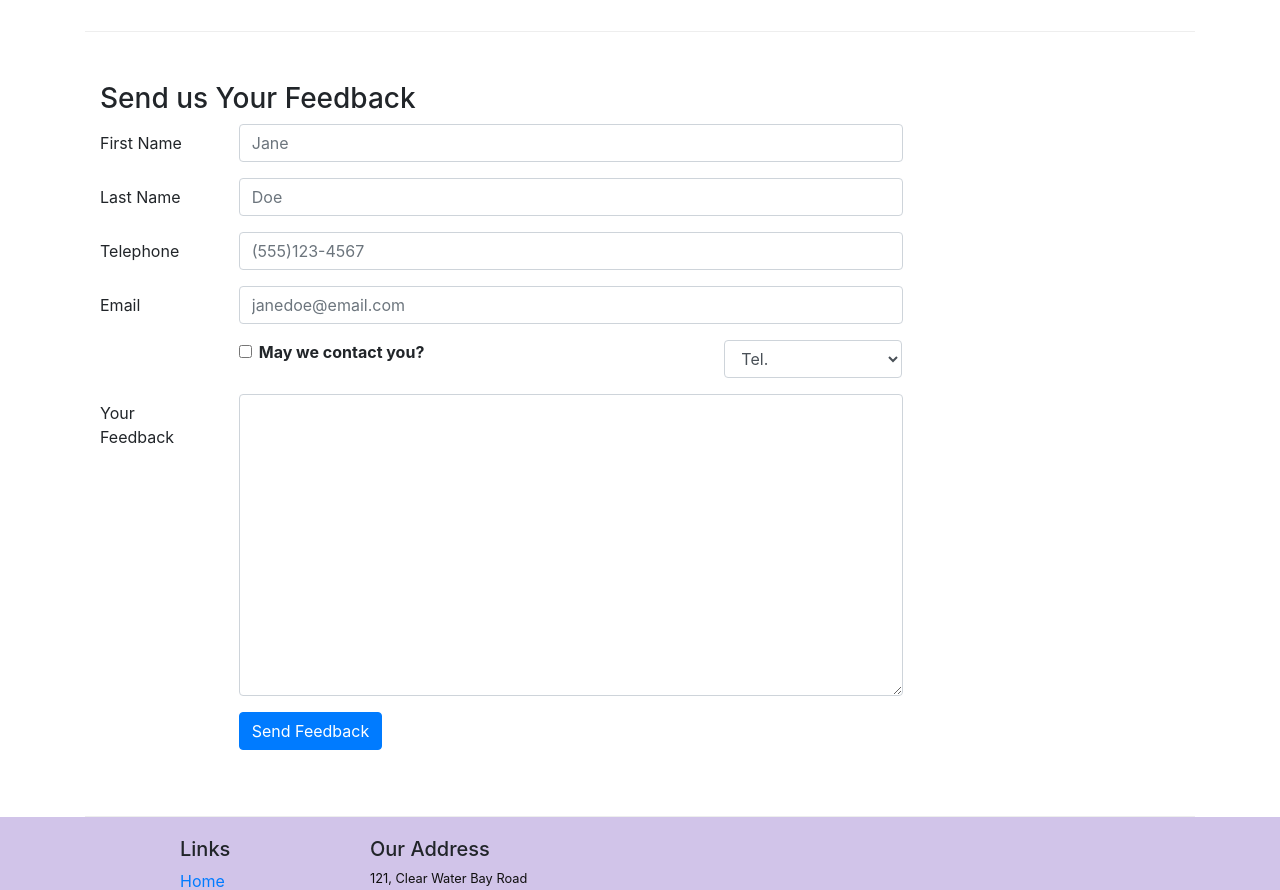
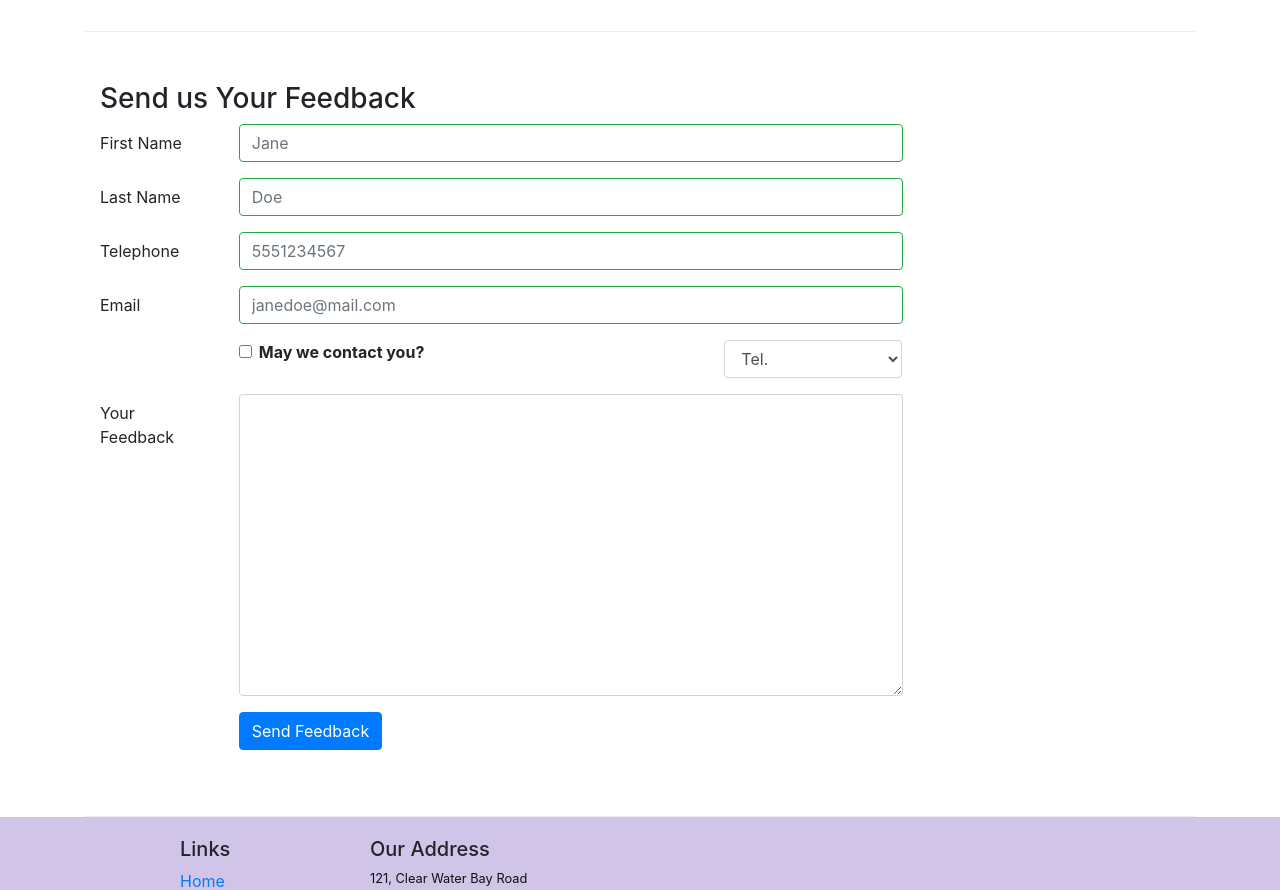
Before and after one commit to AshTears/confusion-react, a React (Create React App) app: page /contactus in a window 1280 px wide. Shown: the part 840-1730 px from the top of the page. Built offline with nearby package versions, Linux system fonts and the light colour scheme.

Commit message:
Controlled Form Validation

```diff
--- a/src/components/ContactComponent.js
+++ b/src/components/ContactComponent.js
@@ -1,7 +1,7 @@
 /* @author: Ashika Shallow */
 
 import React, { Component } from "react"
-import {Breadcrumb, BreadcrumbItem, Button, Form, FormGroup, Label, Input, Col} from "reactstrap"
+import {Breadcrumb, BreadcrumbItem, Button, Form, FormGroup, Label, Input, Col, FormFeedback} from "reactstrap"
 import {Link} from "react-router-dom"
 
 class Contact extends Component{
@@ -14,10 +14,17 @@ class Contact extends Component{
 			email: '',
 			agree: false,
 			contactType: 'Tel.',
-			message: ''
+			message: '',
+			touched: {
+				firstname: false,
+				lastname: false,
+				telnum: false,
+				email: false
+			}
 		}
 		this.handleSubmit = this.handleSubmit.bind(this)
 		this.handleInputChange = this.handleInputChange.bind(this)
+		this.handleBlur = this.handleBlur.bind(this)
 	}
 
 	handleInputChange(event){
@@ -36,7 +43,39 @@ class Contact extends Component{
 		event.preventDefault()
 	}
 
+	handleBlur = (field) => (evt) => {
+		this.setState({
+			touched: {...this.state.touched, [field]:true}
+		})
+	}
+
+	validate(firstname, lastname, telnum, email){
+		const errors = {
+			firstname: '',
+			lastname: '',
+			telnum: '',
+			email: ''
+		}
+
+		if(this.state.touched.firstname && firstname.length < 3 || firstname.length > 10){
+			errors.firstname = "First Name should be longer than 3 characters"
+		}
+
+		if(this.state.touched.lastname && lastname.length < 3 || lastname.length > 10){
+			errors.firstname = "Last Name should be between 3 and 10 characters"
+		}
+		const reg = /^\d+$/
+		if(this.state.touched.telnum && !reg.test(telnum))
+			errors.telnum = "Telephone should contain only digits"
+
+		if(this.state.touched.email && email.split('').filter(x=>x==='@').length != 1)
+			errors.email = "Please enter a valid email"
+
+		return errors
+	}
+
 	render() {
+		const errors = this.validate(this.state.firstname,this.state.lastname,this.state.telnum,this.state.email)
 		return (
 		<div className="container">
 			<div className="row">
@@ -84,22 +123,33 @@ class Contact extends Component{
 						<FormGroup row>
 							<Label htmlFor="firstname" md={2}>First Name</Label>
 							<Col md={10}><Input type="text" id="firstname" name="firstname"
-							placeholder="Jane" value={this.state.firstname} onChange={this.handleInputChange}/></Col>
+							placeholder="Jane" value={this.state.firstname} onChange={this.handleInputChange}
+							valid={errors.firstname === ''} invalid={errors.firstname !== ''} onBlur={this.handleBlur('firstname')} />
+								<FormFeedback>{errors.firstname}</FormFeedback>
+							</Col>
 						</FormGroup>
 						<FormGroup row>
 							<Label htmlFor="lastname" md={2}>Last Name</Label>
 							<Col md={10}><Input type="text" id="lastname" name="lastname"
-							placeholder="Doe" value={this.state.lastname} onChange={this.handleInputChange}/></Col>
+							placeholder="Doe" value={this.state.lastname} onChange={this.handleInputChange}
+							valid={errors.lastname === ''} invalid={errors.lastname !== ''} onBlur={this.handleBlur('lastname')} />
+							<FormFeedback>{errors.lastname}</FormFeedback></Col>
 						</FormGroup>
 						<FormGroup row>
 							<Label htmlFor="telnum" md={2}>Telephone</Label>
 							<Col md={10}><Input type="tel" id="telnum" name="telnum"
-							placeholder="(555)123-4567" value={this.state.telnum} onChange={this.handleInputChange}/></Col>
+							placeholder="5551234567" value={this.state.telnum} onChange={this.handleInputChange}
+							valid={errors.telnum === ''} invalid={errors.telnum !== ''} onBlur={this.handleBlur('telnum')}/>
+								<FormFeedback>{errors.telnum}</FormFeedback>
+							</Col>
 						</FormGroup>
 						<FormGroup row>
 							<Label htmlFor="email" md={2}>Email</Label>
 							<Col md={10}><Input type="email" id="email" name="email"
-							placeholder="janedoe@email.com" value={this.state.email} onChange={this.handleInputChange}/></Col>
+							placeholder="janedoe@mail.com" value={this.state.email} onChange={this.handleInputChange}
+							valid={errors.email === ''} invalid={errors.email !== ''} onBlur={this.handleBlur('email')}/>
+								<FormFeedback>{errors.email}</FormFeedback>
+							</Col>
 						</FormGroup>
 						<FormGroup row>
 							<Col md={{size:6,offset:2}}>
```
